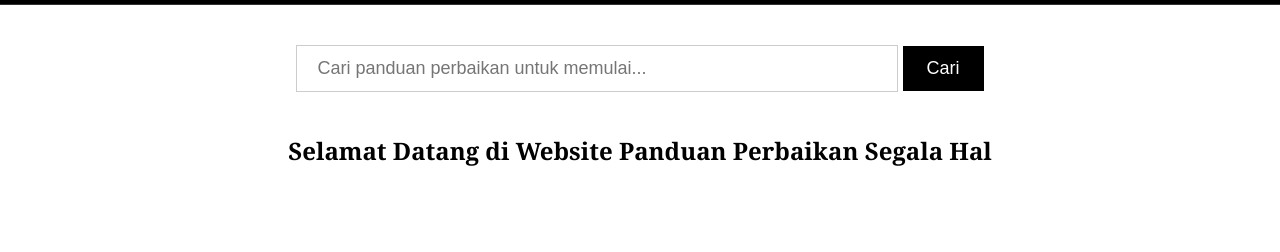
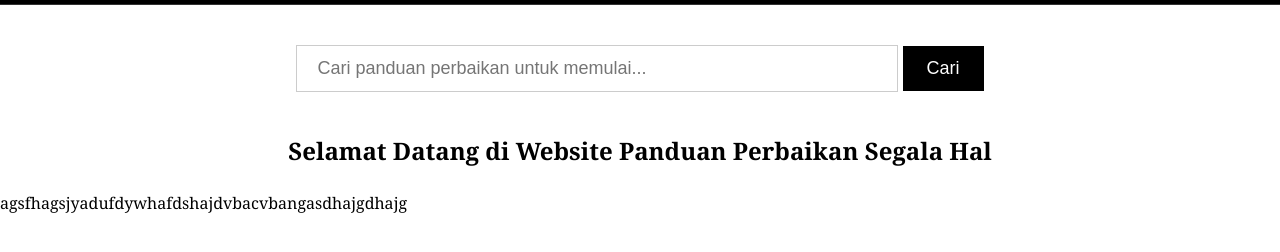
Before and after one commit to reinch/servis-in-aja, a plain HTML site: page index.html in a window 1280 px wide. Shown: the part 74-326 px from the top of the page. Drawn offline with Linux system fonts and the light colour scheme.

Commit message:
[TEST] UJI COBA

```diff
--- a/index.html
+++ b/index.html
@@ -49,7 +49,7 @@
   <!-- SEMUA KONTEN DINAMIS -->
   <div id="results"></div>
 </main>
-
+agsfhagsjyadufdywhafdshajdvbacvbangasdhajgdhajg
 <script src="script.js"></script>
 </body>
 </html>
```
